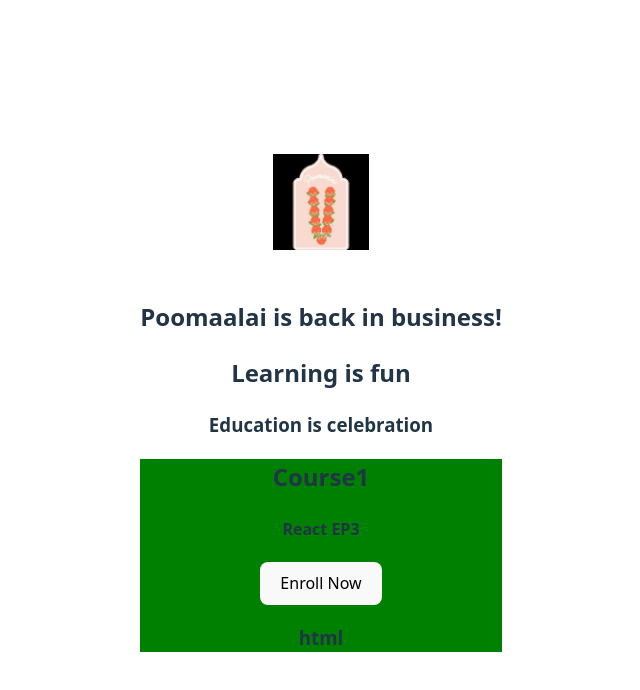
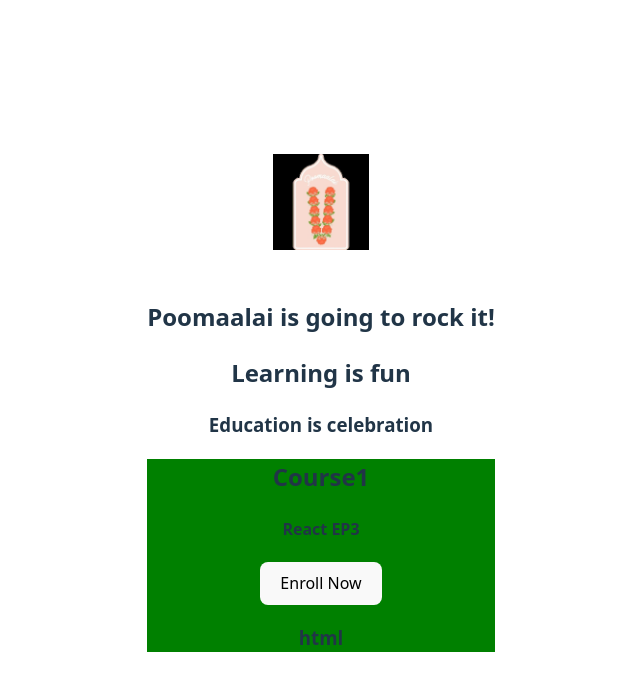
Before and after one commit to ponpriya/react-app, a React (Vite) app: page / in a window 1280 px wide. Shown: the top 690 px of the page, without its empty margins (319-959 px from the left). Built offline with nearby package versions, Linux system fonts and the light colour scheme.

Commit message:
Content updted

```diff
--- a/src/App.jsx
+++ b/src/App.jsx
@@ -17,7 +17,7 @@ function App() {
         </a>
       </div>
       <div >
-       <h2>Poomaalai is back in business!</h2>
+       <h2>Poomaalai is going to rock it!</h2>
       </div>
       <NavBar></NavBar>
       <Course></Course>
```
Also changed, not shown: 1 other file (tests, documents, lock files or other folders).
